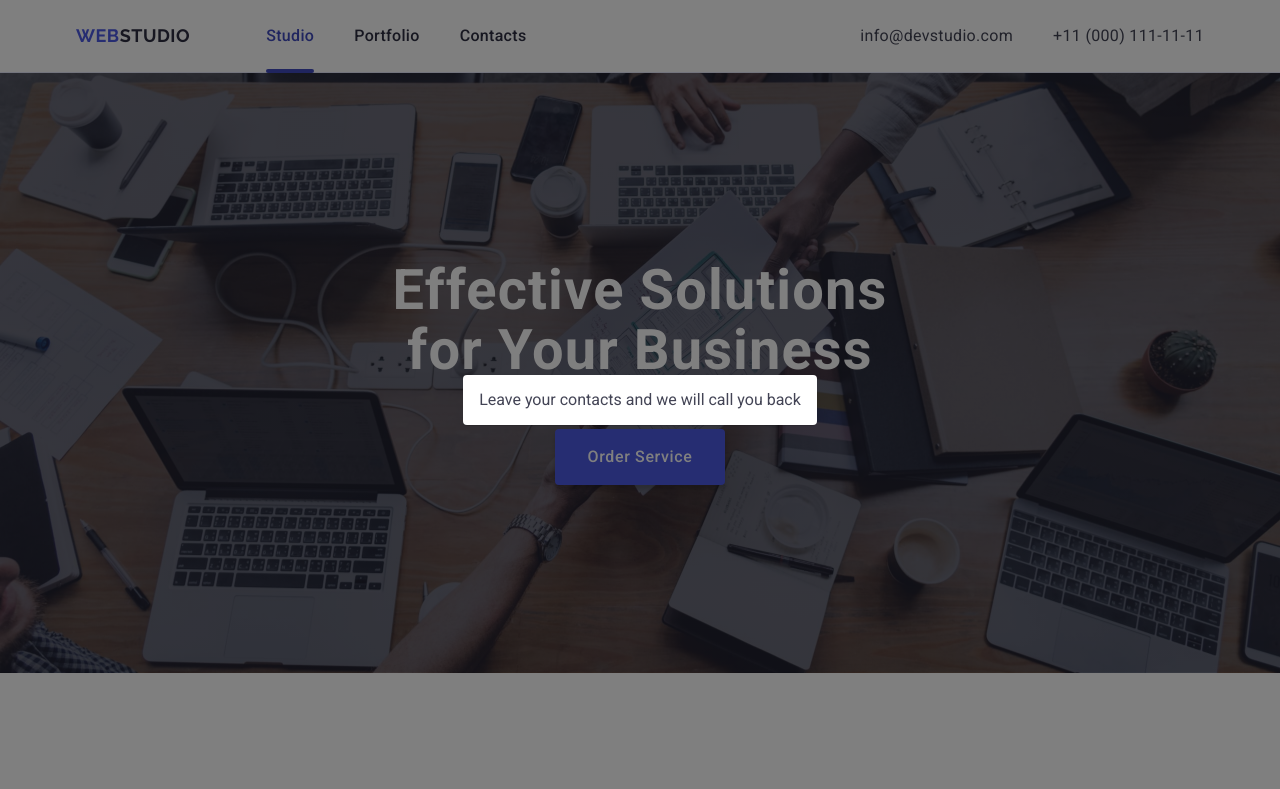
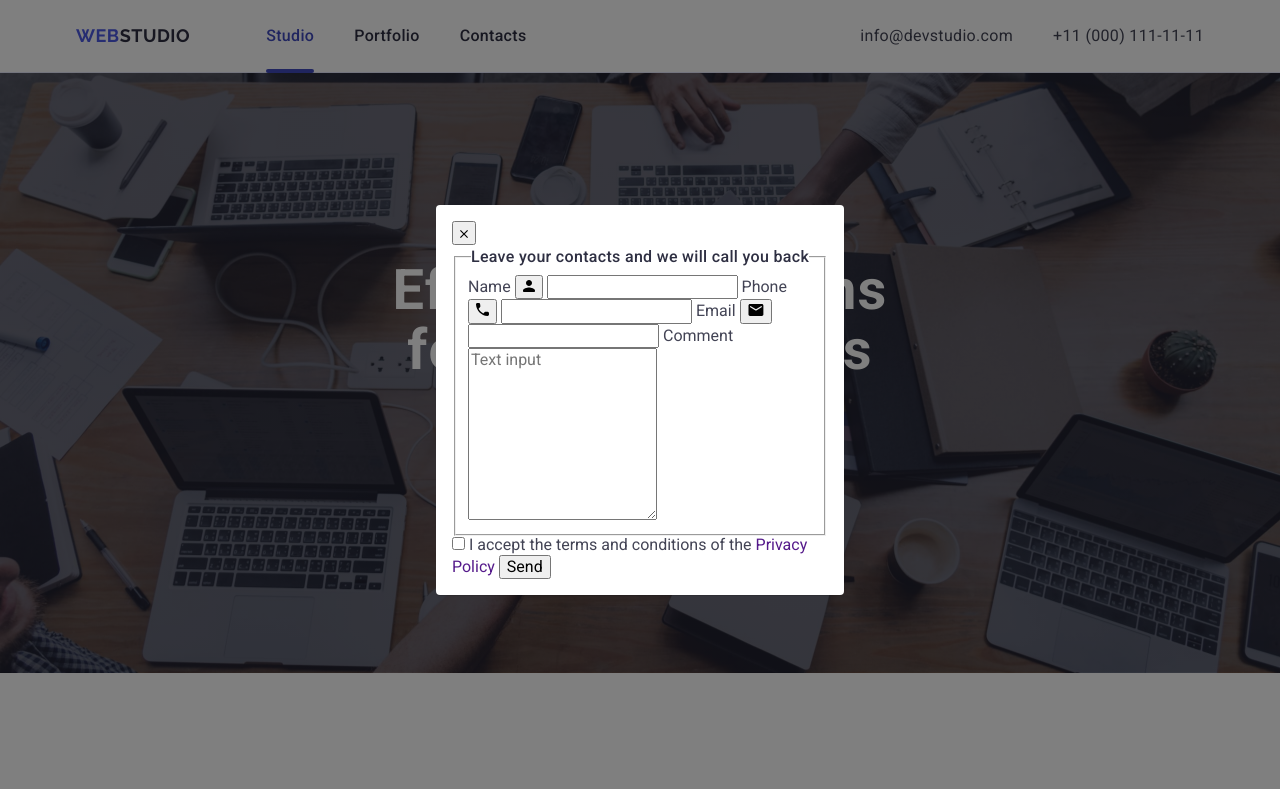
Before and after one commit to BROKAZANTCEV/goit-markup-hw-05, a plain HTML site: page index.html in a window 1280 px wide. Shown: the top 789 px of the page. Drawn offline with nearby package versions, Linux system fonts and the light colour scheme.

Commit message:
add index file

```diff
--- a/css/styles.css
+++ b/css/styles.css
@@ -467,11 +467,10 @@ main {
     height: 40px;
     background-color: #4d5ae5;
     justify-content: space-between;
-    border: 0;
+    border: none;
 }
 .modal-overlay {
     background-color: rgba(0, 0, 0, 0.5);
-
     position: fixed;
     top: 0;
     left: 0;
@@ -481,6 +480,7 @@ main {
     display: flex;
     justify-content: center;
     align-items: center;
+    transform: opacity 250ms cubic-bezier(0.4, 0, 0.2, 1);
 }
 .modal {
     background-color: #fff;
@@ -490,3 +490,19 @@ main {
     max-width: 408px;
     max-height: 584px;
 }
+.label {
+    border: 1px solid #4d5ae5;
+    border-radius: 4px;
+    width: 360px;
+    height: 40px;
+    display: flex;
+}
+.group-title {
+    font-family: "Roboto", sans-serif;
+    font-weight: 500;
+    font-size: 16px;
+    line-height: 1.5;
+    letter-spacing: 0.02em;
+    text-align: center;
+    color: #2e2f42;
+}
--- a/index.html
+++ b/index.html
@@ -285,7 +285,53 @@
     </main>
     <div class="modal-overlay">
     <div class="modal">
-        <p>Leave your contacts and we will call you back</p>
+        <button class="sub-close">
+            <svg class="modal-icon" width="8" height="8">
+                <use href="./images/icons.svg#icon-close"></use>
+            </svg>
+        </button>
+        <form class="form-modal" name="issue_report_form" autocomplete="off">
+        <fieldset class="form-group">
+            <legend class="group-title">Leave your contacts and we will call you back</legend>
+            <label class="form-label">
+                Name
+                <button class="sub-person">
+                    <svg class="modal-icon" width="12" height="12">
+                        <use href="./images/icons.svg#icon-person"></use>
+                    </svg>
+                </button>
+                <input class="form-input" type="text" name="username" />
+            </label>
+            <label class="form-label">
+                Phone
+                <button class="sub-phone">
+                    <svg class="modal-icon" width="13" height="13">
+                        <use href="./images/icons.svg#icon-phone"></use>
+                    </svg>
+                </button>
+                <input class="form-input" type="tel" name="contact"/>
+            </label>
+            <label class="form-label">
+                Email
+                <button class="sub-email">
+                    <svg class="modal-icon" width="16" height="12">
+                        <use href="./images/icons.svg#icon-mail"></use>
+                    </svg>
+                </button>
+                <input class="form-input" type="email" name="email" />
+            </label>
+            <label class="form-label">
+                Comment
+                <textarea class="form-input" name="descript" rows="9" placeholder="Text input"></textarea>
+            </label>
+        </fieldset>
+        <label class="polici">
+            <input class="checkbox" type="checkbox" name="polici" required>
+            <label class="pol-label">
+                I accept the terms and conditions of the&nbsp;<a class="modlink" href="">Privacy Policy</a>
+            </label>
+            <button class="button-modal" type="submit">Send</button>
+        </form>
     </div>
     </div>
     <footer class="foot">
```
